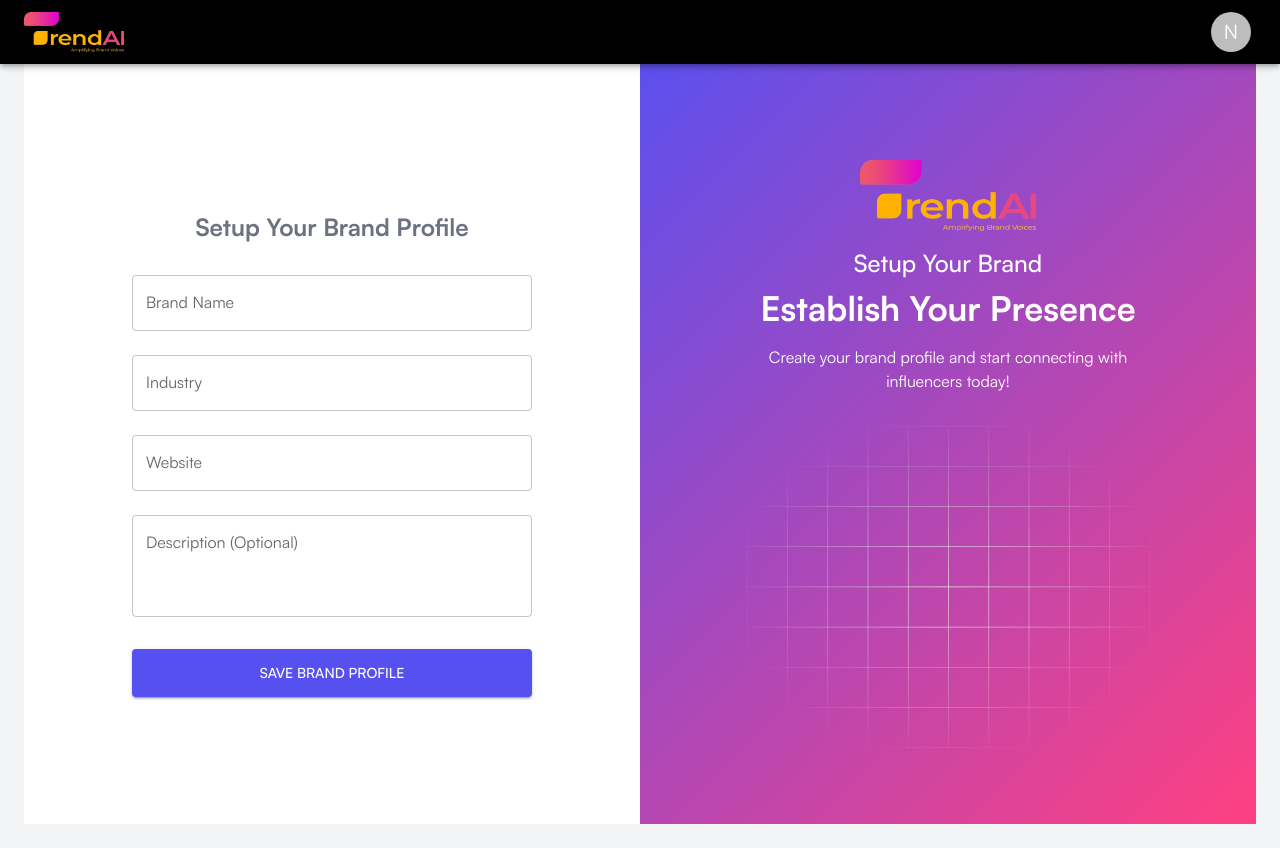
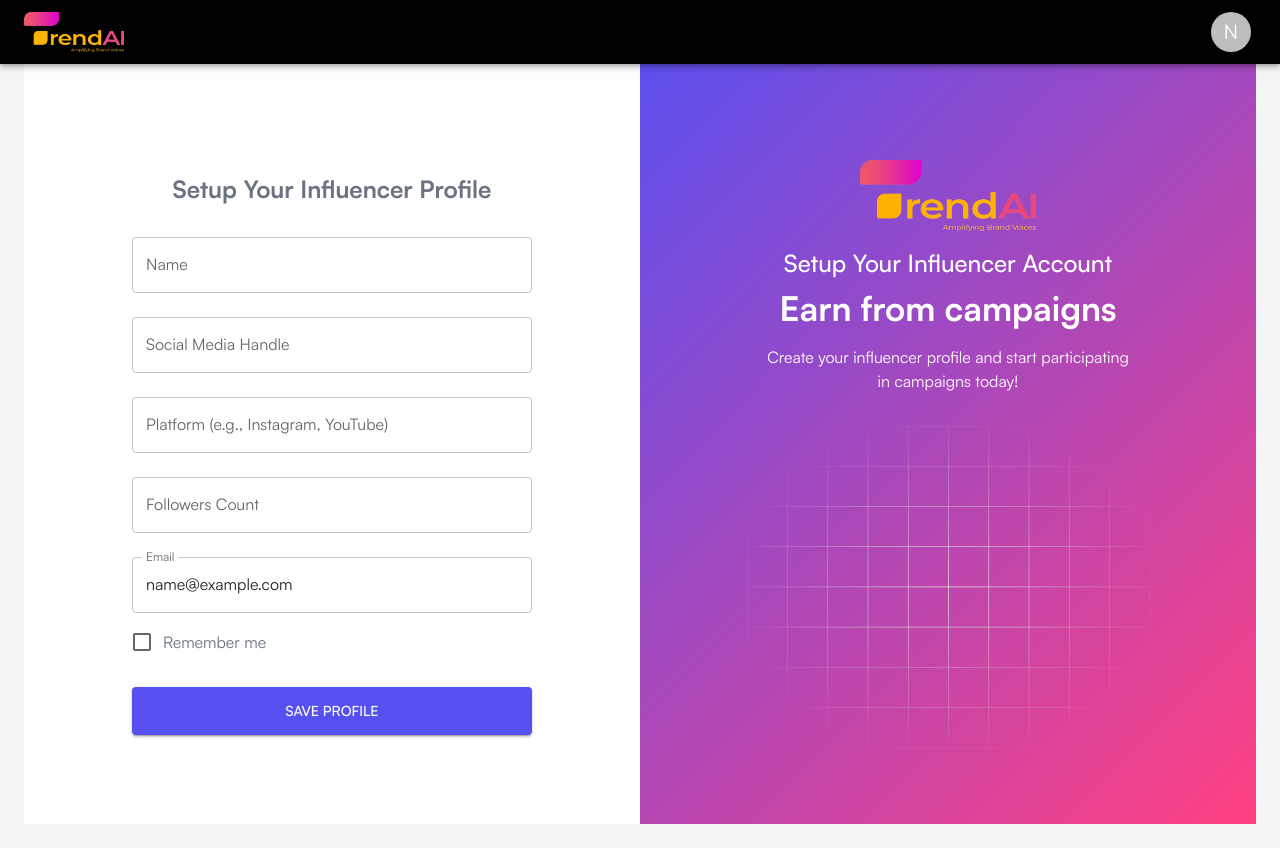
Before and after one commit to thegeektets/trendai-frontend, a Next.js app: page /new-influencer in a window 1280 px wide. Built offline with nearby package versions, Linux system fonts and the light colour scheme; no server answers; sample sign-in values are in the browser's storage.

Commit message:
update new influencer page
- update new influencer setup page to allow for influencer setup

```diff
--- a/src/app/new-influencer/page.tsx
+++ b/src/app/new-influencer/page.tsx
@@ -6,12 +6,12 @@
 import { Box, Typography, Link as MuiLink, Alert } from "@mui/material";
 import Image from "next/image";
 import Link from "next/link";
-import BrandSetup from "@/components/Brand/BrandSetup";
 import logo from "@/assets/logo.png";
 import gridImage from "@/assets/grids/grid-02.svg";
 import { AppDispatch } from "@/store";
+import InfluencerSetup from "@/components/Influencer/InfluencerSetup";
 
-export default function NewBrand() {
+export default function NewInfluencer() {
   const dispatch = useDispatch<AppDispatch>();
   const router = useRouter();
 
@@ -24,13 +24,13 @@
       const storedToken = localStorage.getItem("token");
       if (!storedToken || storedToken === "undefined") {
         setError("Token not found. Redirecting...");
-        router.push("/auth/signin");
+        setTimeout(() => router.push("/auth/signin"), 2000);
         return;
       }
       const storedUser = localStorage.getItem("user");
       if (!storedUser) {
         setError("User not found. Redirecting...");
-        router.push("/auth/signin");
+        setTimeout(() => router.push("/auth/signin"), 2000);
         return;
       }
 
@@ -38,7 +38,7 @@
 
       if (!parsedUser.id || !parsedUser.email) {
         setError("Invalid user data. Redirecting...");
-        router.push("/auth/signin");
+        setTimeout(() => router.push("/auth/signin"), 2000);
         return;
       }
 
@@ -46,8 +46,7 @@
       setEmail(parsedUser.email);
     } catch (err) {
       setError("Failed to parse user data. Redirecting...");
-      console.error(err);
-      router.push("/auth/signin");
+      setTimeout(() => router.push("/auth/signin"), 2000);
     }
   }, [dispatch, router]);
 
@@ -83,7 +82,7 @@
         sx={{ backgroundColor: "#fff", fontFamily: "Satoshi" }}
       >
         <Box width="100%" maxWidth={400} paddingTop={"60px"}>
-          <BrandSetup user_id={userId} />
+          <InfluencerSetup user_id={userId} email={email} />
         </Box>
       </Box>
 
@@ -111,15 +110,16 @@
         </MuiLink>
 
         <Typography variant="h5" fontWeight="medium">
-          Setup Your Brand
+          Setup Your Influencer Account
         </Typography>
 
         <Typography variant="h4" fontWeight="bold" mt={1}>
-          Establish Your Presence
+          Earn from campaigns
         </Typography>
 
         <Typography variant="body1" maxWidth={375} mt={2}>
-          Create your brand profile and start connecting with influencers today!
+          Create your influencer profile and start participating in campaigns
+          today!
         </Typography>
 
         <Box mt={4}>
```
